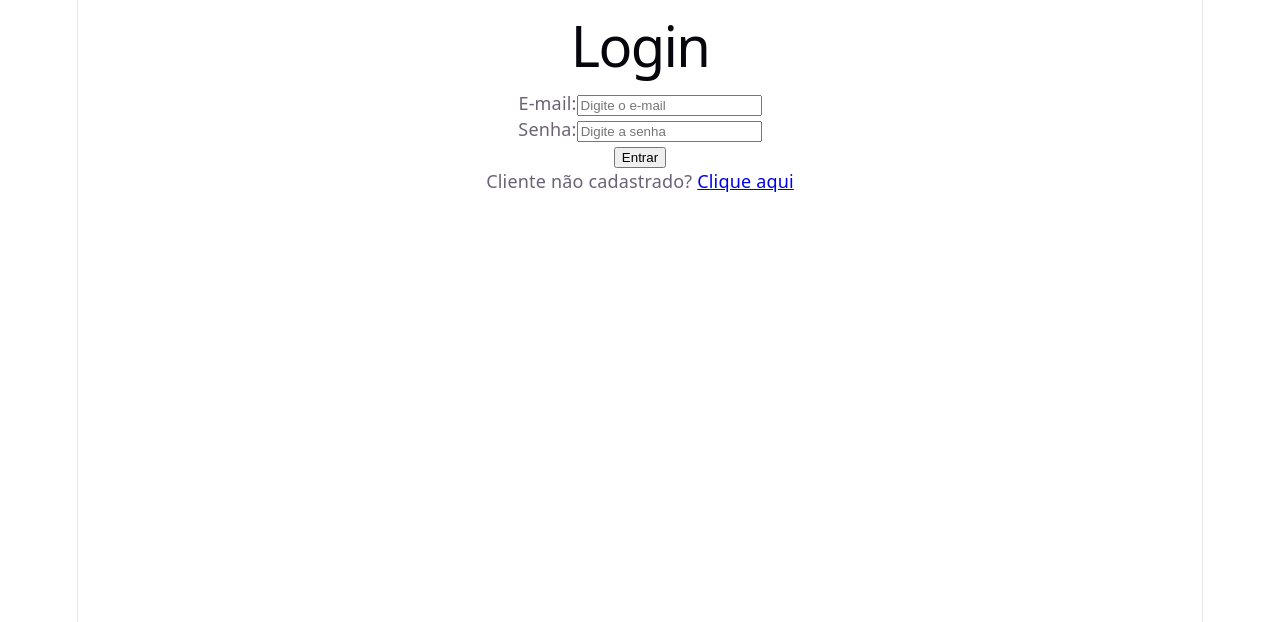
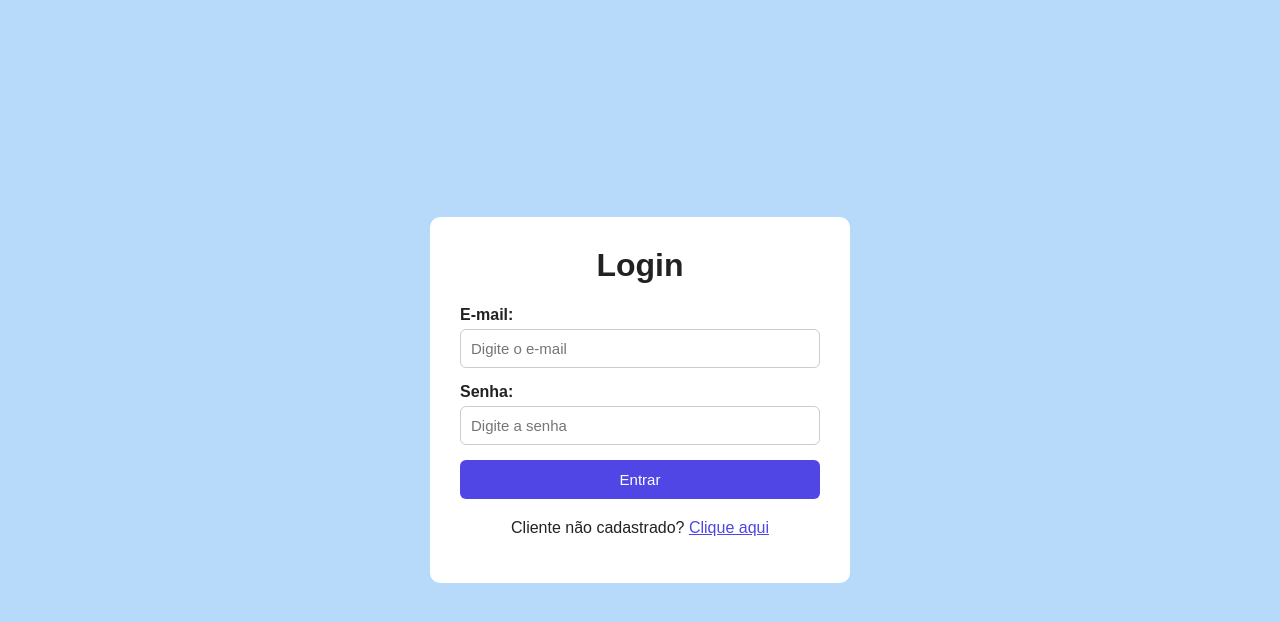
Before and after one commit to Higor-Castro/StudyFlow-FrontEnd, a React (Vite) app: page /login in a window 1280 px wide. Shown: the top 622 px of the page. Built offline with nearby package versions, Linux system fonts and the light colour scheme.

Commit message:
Adicionando CSS global

```diff
--- a/src/index.css
+++ b/src/index.css
@@ -1,111 +1,81 @@
-:root {
-  --text: #6b6375;
-  --text-h: #08060d;
-  --bg: #fff;
-  --border: #e5e4e7;
-  --code-bg: #f4f3ec;
-  --accent: #aa3bff;
-  --accent-bg: rgba(170, 59, 255, 0.1);
-  --accent-border: rgba(170, 59, 255, 0.5);
-  --social-bg: rgba(244, 243, 236, 0.5);
-  --shadow:
-    rgba(0, 0, 0, 0.1) 0 10px 15px -3px, rgba(0, 0, 0, 0.05) 0 4px 6px -2px;
-
-  --sans: system-ui, 'Segoe UI', Roboto, sans-serif;
-  --heading: system-ui, 'Segoe UI', Roboto, sans-serif;
-  --mono: ui-monospace, Consolas, monospace;
-
-  font: 18px/145% var(--sans);
-  letter-spacing: 0.18px;
-  color-scheme: light dark;
-  color: var(--text);
-  background: var(--bg);
-  font-synthesis: none;
-  text-rendering: optimizeLegibility;
-  -webkit-font-smoothing: antialiased;
-  -moz-osx-font-smoothing: grayscale;
-
-  @media (max-width: 1024px) {
-    font-size: 16px;
-  }
-}
-
-@media (prefers-color-scheme: dark) {
-  :root {
-    --text: #9ca3af;
-    --text-h: #f3f4f6;
-    --bg: #16171d;
-    --border: #2e303a;
-    --code-bg: #1f2028;
-    --accent: #c084fc;
-    --accent-bg: rgba(192, 132, 252, 0.15);
-    --accent-border: rgba(192, 132, 252, 0.5);
-    --social-bg: rgba(47, 48, 58, 0.5);
-    --shadow:
-      rgba(0, 0, 0, 0.4) 0 10px 15px -3px, rgba(0, 0, 0, 0.25) 0 4px 6px -2px;
-  }
-
-  #social .button-icon {
-    filter: invert(1) brightness(2);
-  }
+* {
+  box-sizing: border-box;
 }
 
 body {
   margin: 0;
+  font-family: Arial, sans-serif;
+  background-color: #b7d9fa;
+  color: #222;
 }
 
-#root {
-  width: 1126px;
-  max-width: 100%;
-  margin: 0 auto;
+a {
+  color: #4f46e5;
+}
+
+button {
+  cursor: pointer;
+}
+
+.page{
+  min-height: 100vh;
+  display: flex;
+  justify-content: center;
+  align-items: center;
+  padding: 20px;
+}
+
+.card{
+  background-color: white;
+  width: 100%;
+  max-width: 420px;
+  padding: 30px;
+  border-radius: 10px;
+}
+
+.card h1 {
   text-align: center;
-  border-inline: 1px solid var(--border);
-  min-height: 100svh;
+  margin-top: 0;
+}
+
+.form-group {
   display: flex;
   flex-direction: column;
-  box-sizing: border-box;
+  margin-bottom: 15px;
 }
 
-h1,
-h2 {
-  font-family: var(--heading);
-  font-weight: 500;
-  color: var(--text-h);
+.form-group label {
+  margin-bottom: 5px;
+  font-weight: bold;
 }
 
-h1 {
-  font-size: 56px;
-  letter-spacing: -1.68px;
-  margin: 32px 0;
-  @media (max-width: 1024px) {
-    font-size: 36px;
-    margin: 20px 0;
-  }
-}
-h2 {
-  font-size: 24px;
-  line-height: 118%;
-  letter-spacing: -0.24px;
-  margin: 0 0 8px;
-  @media (max-width: 1024px) {
-    font-size: 20px;
-  }
-}
-p {
-  margin: 0;
+.form-group input {
+  padding: 10px;
+  border: 1px solid #ccc;
+  border-radius: 6px;
+  font-size: 15px;
 }
 
-code,
-.counter {
-  font-family: var(--mono);
-  display: inline-flex;
-  border-radius: 4px;
-  color: var(--text-h);
+.btn{
+  width: 100%;
+  padding: 11px;
+  border: none;
+  border-radius: 6px;
+  background-color: #4f46e5;
+  color: white;
+  font-size: 15px;
 }
 
-code {
-  font-size: 15px;
-  line-height: 135%;
-  padding: 4px 8px;
-  background: var(--code-bg);
+.btn:hover{
+  background-color: #4338ca;
 }
+
+.mensagem {
+  mergin-top: 15px;
+  text-align: center;
+}
+
+.texto-centro {
+  text-align: center;
+  margin-top: 20px;
+}
--- a/src/pages/login/2fa/twoFA.jsx
+++ b/src/pages/login/2fa/twoFA.jsx
@@ -34,17 +34,20 @@ function TwoFA() {
   }
 
   return (
-    <div>
-      <h1>Verficação de duas Etapas</h1>
+    <div className="page">
+      <div className="card">
+        <h1>Verficação de duas Etapas</h1>
 
-      <p>Digite o código de 6 digitos enviado para o seu e-email.</p>
+        <p className="texto-centro">Digite o código de 6 digitos enviado para o seu e-email.</p>
 
-      <form onSubmit={handleSubmit}>
-        <input type="text" placeholder="Digite o código" value={codigo} onChange={(e) => setCodigo(e.target.value)} maxLength={6}
-        />
-        <button type="submit">Confirmar código</button>
-      </form>
-      {mensagem && <p>{mensagem}</p>}
+        <form onSubmit={handleSubmit}>
+          <div className="form-group">
+            <input type="text" placeholder="Digite o código" value={codigo} onChange={(e) => setCodigo(e.target.value)} maxLength={6} />
+          </div>
+          <button className="btn" type="submit">Confirmar código</button>
+        </form>
+        {mensagem && <p>{mensagem}</p>}
+      </div>
     </div>
   );
 }
--- a/src/pages/login/login.jsx
+++ b/src/pages/login/login.jsx
@@ -13,7 +13,7 @@ function Login() {
     const response = await fetch("http://localhost:8080/users/login", {
       method: "POST",
       headers: { "Content-Type": "application/json" },
-      body: JSON.stringify({email, senha})
+      body: JSON.stringify({ email, senha })
     })
 
     const texto = await response.text()
@@ -28,26 +28,27 @@ function Login() {
 
 
   return (
-    <div>
+    <div className="page">
+      <div className="card">
         <h1>Login</h1>
         <form onSubmit={handleSubmit}>
-        <div>
+          <div className="form-group">
             <label htmlFor="email">E-mail:</label>
             <input type="email" id="email" placeholder="Digite o e-mail" value={email} onChange={(e) => setEmail(e.target.value)} />
           </div>
 
-        <div>
+          <div className="form-group">
             <label htmlFor="senha">Senha:</label>
             <input type="password" id="senha" placeholder="Digite a senha" value={senha} onChange={(e) => setSenha(e.target.value)} />
           </div>
 
-        <button type="submit">Entrar</button>
+          <button className="btn" type="submit">Entrar</button>
         </form>
 
         {mensagem && <p>{mensagem}</p>}
 
-      <p>Cliente não cadastrado? <Link to="/register">Clique aqui</Link></p>
-
+        <p className="texto-centro">Cliente não cadastrado? <Link to="/register">Clique aqui</Link></p>
+      </div>
     </div>
   );
 }
--- a/src/pages/register/register.jsx
+++ b/src/pages/register/register.jsx
@@ -9,10 +9,10 @@ function Register() {
   const [mensagem, setMensagem] = useState("")
   const navigate = useNavigate()
 
-  async function handleSubmit (e) {
+  async function handleSubmit(e) {
     e.preventDefault();
 
-    if (senha !== confirmarSenha){
+    if (senha !== confirmarSenha) {
       setMensagem("As senhas não são iguais")
       return
     }
@@ -42,36 +42,38 @@ function Register() {
   }
 
   return (
-    <div>
+    <div className="page">
+      <div className="card">
         <h1>Cadastro</h1>
 
         <form onSubmit={handleSubmit}>
-        <div>
+          <div className="form-group">
             <label htmlFor="nome">Nome:</label>
-            <input type="text" id="nome" placeholder="Digite o nome" value={username} onChange={(e) => setUsername(e.target.value)}/>
+            <input type="text" id="nome" placeholder="Digite o nome" value={username} onChange={(e) => setUsername(e.target.value)} />
           </div>
 
-        <div>
+          <div className="form-group">
             <label htmlFor="email">E-mail:</label>
-            <input type="email" id="email" placeholder="Digite o e-mail" value={email} onChange={(e) => setEmail(e.target.value)}/>
+            <input type="email" id="email" placeholder="Digite o e-mail" value={email} onChange={(e) => setEmail(e.target.value)} />
           </div>
 
-        <div>
+          <div className="form-group">
             <label htmlFor="senha">Senha:</label>
-            <input type="password" id="senha" placeholder="Digite a senha" value={senha} onChange={(e) => setSenha(e.target.value)}/>
+            <input type="password" id="senha" placeholder="Digite a senha" value={senha} onChange={(e) => setSenha(e.target.value)} />
           </div>
 
-        <div>
+          <div className="form-group">
             <label htmlFor="confirmarSenha">Confirmar Senha:</label>
-            <input type="password" id="confirmarSenha" placeholder="Confirme a senha" value={confirmarSenha} onChange={(e) => setConfirmarSenha(e.target.value)}/>
+            <input type="password" id="confirmarSenha" placeholder="Confirme a senha" value={confirmarSenha} onChange={(e) => setConfirmarSenha(e.target.value)} />
           </div>
 
-        <button type="submit">Cadastrar</button>
+          <button className="btn" type="submit">Cadastrar</button>
         </form>
 
         {mensagem && <p>{mensagem}</p>}
 
-      <p>Já tem uma conta? <Link to="/login">Faça login</Link></p>
+        <p className="texto-centro">Já tem uma conta? <Link to="/login">Faça login</Link></p>
+      </div>
     </div>
   );
 }
```
Lines whose indentation alone changed are shown as unchanged.
